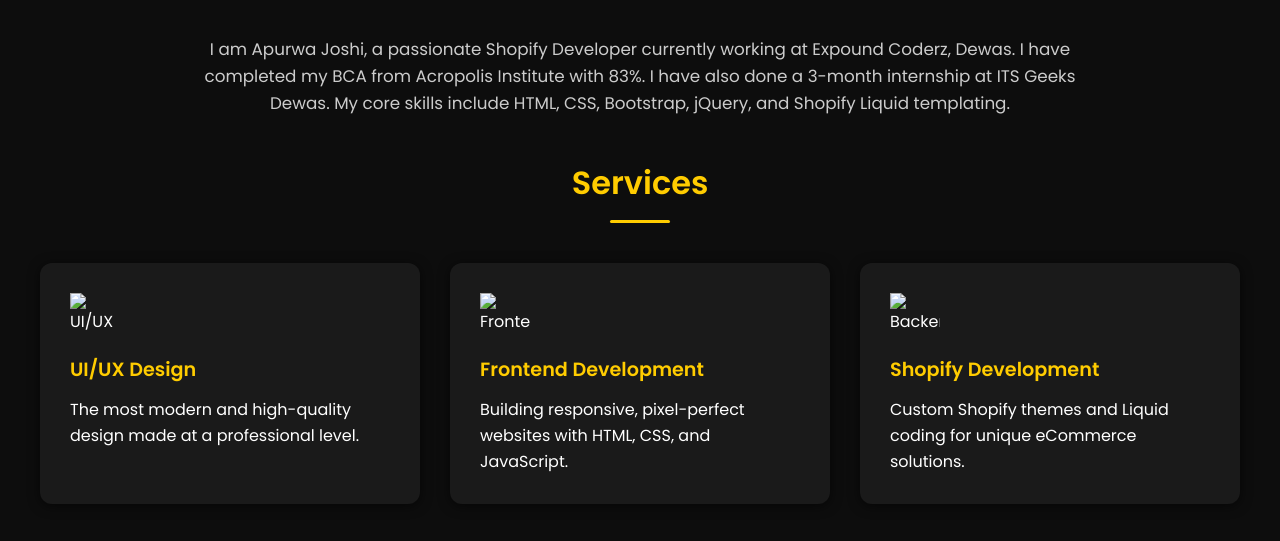
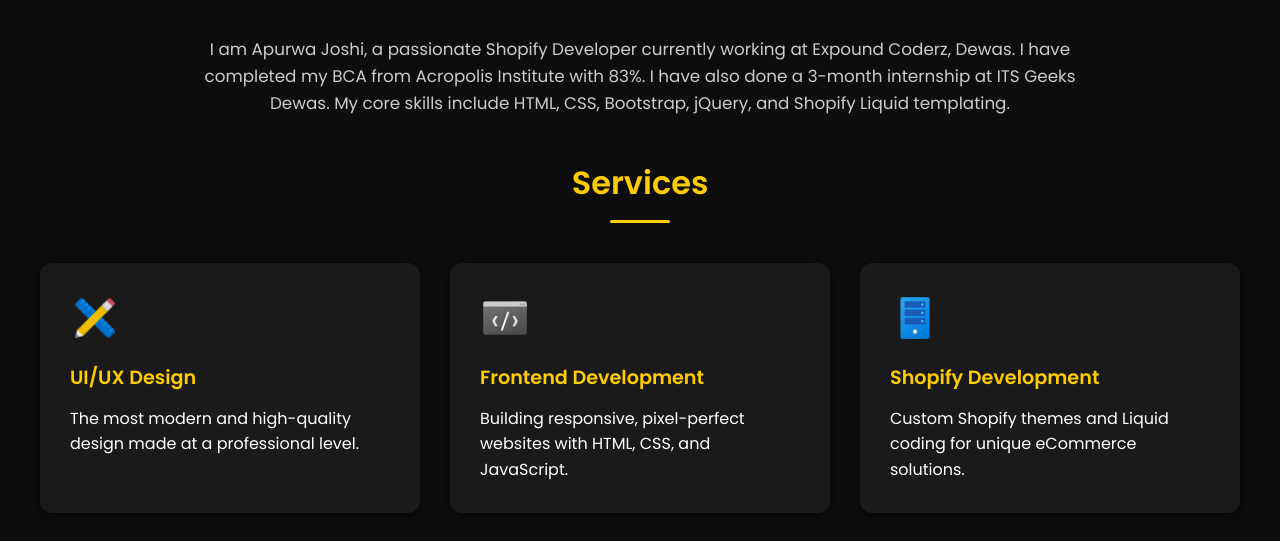
Before and after one commit to apurwajoshi12/portfolio, a plain HTML site: page index.html in a window 1280 px wide. Shown: the part 550-1091 px from the top of the page. Drawn offline with Linux system fonts and the light colour scheme.

Commit message:
Add files via upload

```diff
--- a/index.html
+++ b/index.html
@@ -133,17 +133,17 @@
     <h2>Services</h2>
     <div class="services">
       <div class="service">
-        <img src="images/design.png" alt="UI/UX">
+        <img src="design.png" alt="UI/UX">
         <h3>UI/UX Design</h3>
         <p>The most modern and high-quality design made at a professional level.</p>
       </div>
       <div class="service">
-        <img src="images/code.png" alt="Frontend">
+        <img src="code.png" alt="Frontend">
         <h3>Frontend Development</h3>
         <p>Building responsive, pixel-perfect websites with HTML, CSS, and JavaScript.</p>
       </div>
       <div class="service">
-        <img src="images/server.png" alt="Backend">
+        <img src="server.png" alt="Backend">
         <h3>Shopify Development</h3>
         <p>Custom Shopify themes and Liquid coding for unique eCommerce solutions.</p>
       </div>
```
